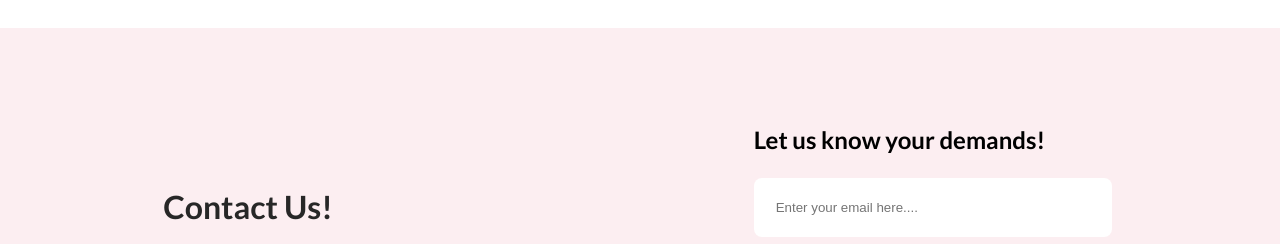
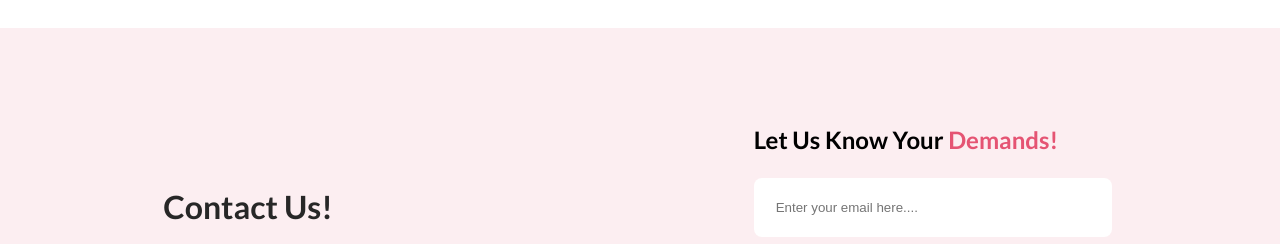
Before and after one commit to mhlehri/flowerShop-Static, a plain HTML site: page index.html in a window 1280 px wide. Shown: the part 4420-4664 px from the top of the page. Drawn offline with Linux system fonts and the light colour scheme.

Commit message:
recheck 1 & edit

```diff
--- a/index.html
+++ b/index.html
@@ -168,7 +168,9 @@
             </p>
           </div>
           <div class="contactForm">
-            <h2 class="contactTitle">Let us know your demands!</h2>
+            <h2 class="contactTitle">
+              Let Us Know Your <span class="textPrimary">Demands!</span>
+            </h2>
             <input type="email" placeholder="Enter your email here...." />
             <textarea
               cols="30"
```
